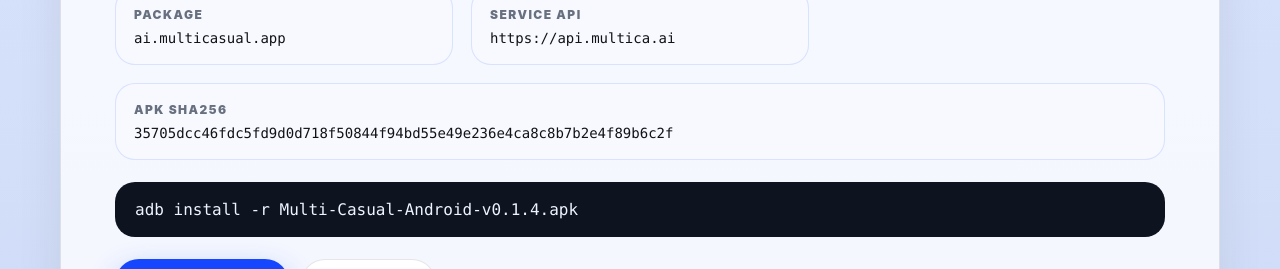
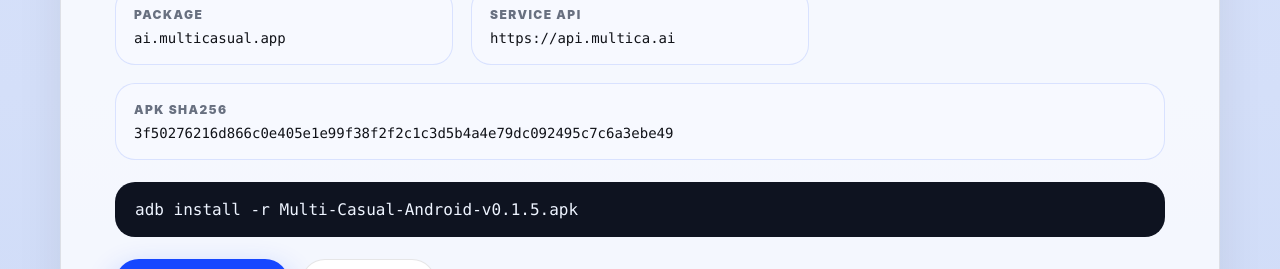
Before and after one commit to park0er/multi-casual-android, a React (Vite) app in the folder site/: page / in a window 1280 px wide. Shown: the part 6180-6449 px from the top of the page. Built offline with nearby package versions, Linux system fonts and the light colour scheme.

Commit message:
Update release metadata for v0.1.5

```diff
--- a/site/src/App.tsx
+++ b/site/src/App.tsx
@@ -19,9 +19,9 @@ import promoVideo from "./assets/video/multica-android-promo-draft.mp4";
 
 const release = {
   packageName: "ai.multicasual.app",
-  sha256: "35705dcc46fdc5fd9d0d718f50844f94bd55e49e236e4ca8c8b7b2e4f89b6c2f",
+  sha256: "3f50276216d866c0e405e1e99f38f2f2c1c3d5b4a4e79dc092495c7c6a3ebe49",
   githubUrl: "https://github.com/park0er/multi-casual-android",
-  releasesUrl: "https://github.com/park0er/multi-casual-android/releases/download/v0.1.4/Multi-Casual-Android-v0.1.4.apk",
+  releasesUrl: "https://github.com/park0er/multi-casual-android/releases/download/v0.1.5/Multi-Casual-Android-v0.1.5.apk",
   iosUrl: "https://github.com/park0er/multi-casual-ios-app",
   multicaUrl: "https://multica.ai",
   apiUrl: "https://api.multica.ai",
@@ -640,7 +640,7 @@ export default function App() {
               <code>{release.sha256}</code>
             </div>
           </div>
-          <pre><code>{`adb install -r Multi-Casual-Android-v0.1.4.apk`}</code></pre>
+          <pre><code>{`adb install -r Multi-Casual-Android-v0.1.5.apk`}</code></pre>
           <div className="cta-row compact">
             <a href={release.releasesUrl} className="pill pill-android"><span className="android-icon"></span>{t.download.latest}</a>
             <a className="button secondary" href={release.githubUrl}>{t.download.source}</a>
```
Also changed, not shown: 1 other file (tests, documents, lock files or other folders).
